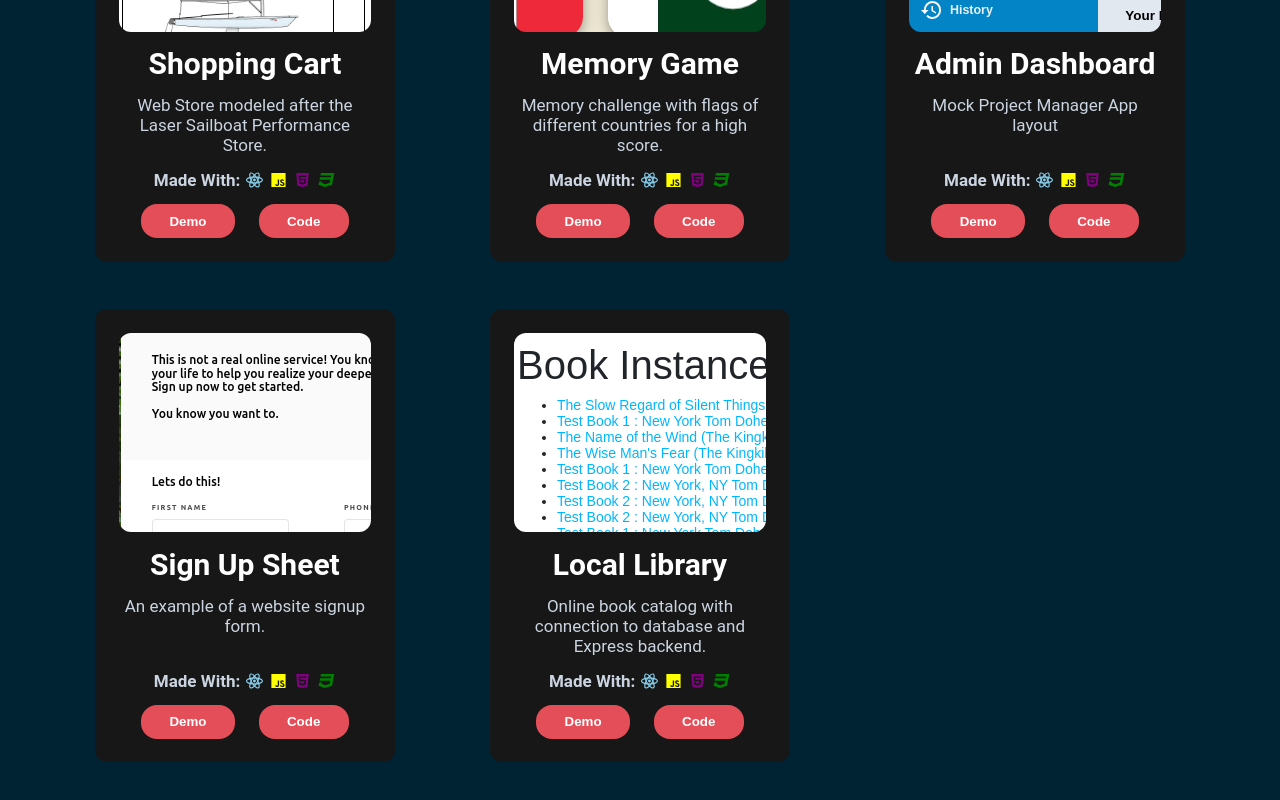
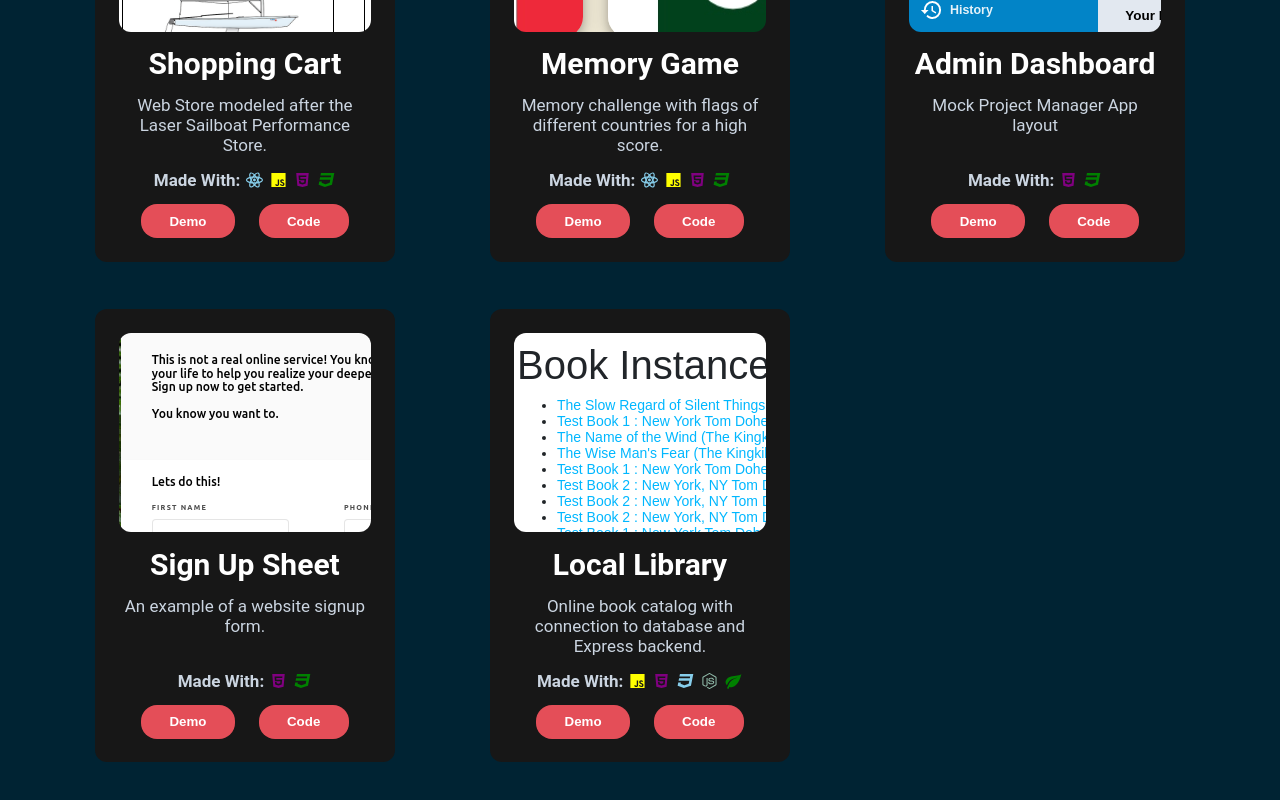
Before and after one commit to rhodesrt/portfolio, a React (Create React App) app: page / in a window 1280 px wide. Shown: the part 2441-3241 px from the top of the page. Built offline with nearby package versions, Linux system fonts and the light colour scheme.

Commit message:
project tech lists added

```diff
--- a/src/components/Projects.js
+++ b/src/components/Projects.js
@@ -92,10 +92,39 @@ const Project = (props) => {
       <p>{props.description}</p>
       <div className="madeWith">
         <p>Made With: </p>
-        <Icon path={mdiReact} />
-        <Icon path={mdiLanguageJavascript} style={{ color: "yellow" }} />
-        <Icon path={mdiLanguageHtml5} style={{ color: "purple" }} />
-        <Icon path={mdiLanguageCss3} style={{ color: "green" }} />
+        {props.title === "Shopping Cart" ? (
+          <>
+            <Icon path={mdiReact} />
+            <Icon path={mdiLanguageJavascript} style={{ color: "yellow" }} />
+            <Icon path={mdiLanguageHtml5} style={{ color: "purple" }} />
+            <Icon path={mdiLanguageCss3} style={{ color: "green" }} />
+          </>
+        ) : props.title === "Memory Game" ? (
+          <>
+            <Icon path={mdiReact} />
+            <Icon path={mdiLanguageJavascript} style={{ color: "yellow" }} />
+            <Icon path={mdiLanguageHtml5} style={{ color: "purple" }} />
+            <Icon path={mdiLanguageCss3} style={{ color: "green" }} />
+          </>
+        ) : props.title === "Admin Dashboard" ? (
+          <>
+            <Icon path={mdiLanguageHtml5} style={{ color: "purple" }} />
+            <Icon path={mdiLanguageCss3} style={{ color: "green" }} />
+          </>
+        ) : props.title === "Sign Up Sheet" ? (
+          <>
+            <Icon path={mdiLanguageHtml5} style={{ color: "purple" }} />
+            <Icon path={mdiLanguageCss3} style={{ color: "green" }} />
+          </>
+        ) : (
+          <>
+            <Icon path={mdiLanguageJavascript} style={{ color: "yellow" }} />
+            <Icon path={mdiLanguageHtml5} style={{ color: "purple" }} />
+            <Icon path={mdiLanguageCss3} style={{ color: "skyBlue" }} />
+            <Icon path={mdiNodejs} style={{ color: "var(--aqua)" }} />
+            <Icon path={mdiLeaf} style={{ color: "green" }} />
+          </>
+        )}
       </div>
       <div className="project-buttons">
         <button onClick={handleLinkClick}>Demo</button>
```
